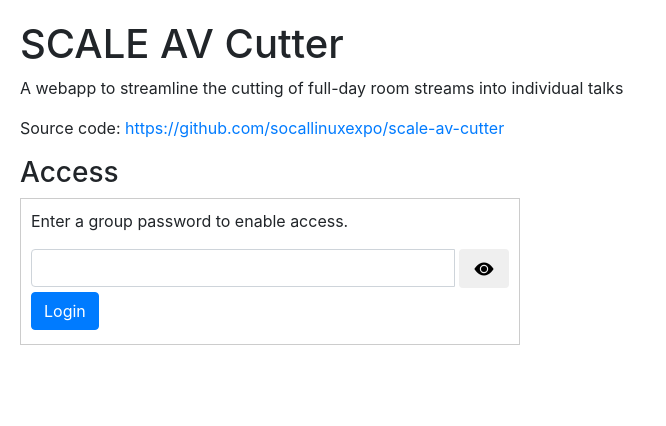
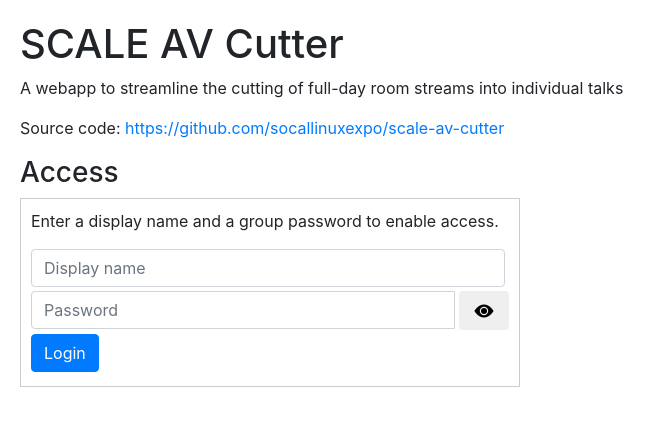
Before and after one commit to socallinuxexpo/scale-av-cutter, a Flask app: page / in a window 1280 px wide. Shown: the top 426 px of the page, without its empty margins (0-666 px from the left). Run offline with Flask 2, Linux system fonts and the light colour scheme; some libraries are stand-ins or nearby versions.

Commit message:
all: implement display name
Display name is now required for login, although it can be arbitrary.
This display name is logged when editing a talk.

```diff
--- a/main.py
+++ b/main.py
@@ -15,10 +15,8 @@ def room_days_query():
                 .order_by(RoomDay.date)\
                 .order_by(RoomDay.room)
 
-def access_level(password=None):
-    if password is None:
-        password = request.cookies.get('password', None)
-
+# Match password against configured passwords
+def check_level(password):
     # Yes, it's vulnerable to timing attacks. Ping the maintainer if this
     # really matters.
     if password == app.config['EDITOR_KEY']:
@@ -29,16 +27,42 @@ def access_level(password=None):
         return 3
     return 0
 
+# Retrieve name and access level of user via cookies
+def access(password=None, require_name=True):
+    # Retrieve password via cookies if not given
+    if password is None:
+        password = request.cookies.get('password', None)
+
+    # Retrieve name
+    name = request.cookies.get('name', "")
+
+    # Evaluate level.
+    level = check_level(password)
+
+    # Require name?
+    if require_name and not name:
+        level = 0
+
+    return (name, level)
+
+# Index page - login page and list of room days
 @app.route('/')
 def index():
-    level = access_level()
+    name, level = access()
     room_days = []
     statuses = {}
-    fail = expect(request, "fail", optional=True)
+    fail_str = expect(request, "fail", optional=True)
 
+    # List of login failure reasons
+    fails = set()
+    if fail_str:
+        fails = set(fail_str.split(","))
+
+    # Display list of room days if logged in
     if level > 0:
         room_days = room_days_query().all()
 
+        # Evaluate statuses
         for room_day in room_days:
             needs_cut = False
             needs_review = False
@@ -59,28 +83,40 @@ def index():
                 "done": not needs_cut and not needs_review,
             }
 
+    # Render
     return render_template("index.html",
+                           name=name,
                            level=level,
-                           fail=fail,
+                           fails=fails,
                            room_days=room_days,
                            statuses=statuses)
 
 @app.route('/logout', methods=['POST'])
 def logout():
     resp = make_response(redirect('/'))
+    resp.set_cookie('name', expires=0)
     resp.set_cookie('password', expires=0)
     return resp
 
 @app.route('/login', methods=['POST'])
 def login():
+    name = expect(request, 'name', optional=True)
     password = expect(request, 'password', optional=True)
-    level = access_level(password)
+    level = check_level(password)
 
-    if level > 0:
+    fails = []
+    if level == 0:
+        fails.append('password')
+    if not name or not name.strip() or len(name) > 32:
+        fails.append('name')
+
+    if not fails:
         resp = make_response(redirect('/'))
+        resp.set_cookie('name', name)
         resp.set_cookie('password', password)
     else:
-        resp = make_response(redirect('/?fail=1'))
+        resp = make_response(redirect('/?fail=' + ','.join(fails)))
+        resp.set_cookie('name', expires=0)
         resp.set_cookie('password', expires=0)
 
     return resp
@@ -88,7 +124,8 @@ def login():
 @app.route('/<day>/<room>')
 def roomday(day, room):
     # Check for access level
-    if access_level() < 1:
+    name, level = access()
+    if level < 1:
         abort(403)
 
     room_day = room_days_query()\
@@ -99,7 +136,8 @@ def roomday(day, room):
         abort(404)
 
     return render_template("roomday.html",
-                           level=access_level(),
+                           name=name,
+                           level=level,
                            room_day=room_day,
                            EditStatus=EditStatus,
                            ReviewStatus=ReviewStatus)
@@ -109,7 +147,7 @@ def roomday(day, room):
 @commit_db
 def vid():
     # Check for access level
-    if access_level() < 3:
+    if access()[1] < 3:
         access_error()
 
     room_day_id = expect(request, 'id')
@@ -130,7 +168,7 @@ def vid():
 @commit_db
 def comment():
     # Check for access level
-    if access_level() < 3:
+    if access()[1] < 3:
         access_error()
 
     room_day_id = expect(request, 'id')
@@ -151,7 +189,7 @@ def comment():
 @commit_db
 def xml():
     # Check for access level
-    if access_level() < 3:
+    if access()[1] < 3:
         access_error()
 
     url = expect(request, "url")
@@ -174,7 +212,7 @@ def xml():
 @catch_error
 def generate_json():
     # Check for access level
-    if access_level() < 1:
+    if access()[1] < 1:
         access_error()
 
     approved_only = expect(request, "approved", optional=True)
@@ -218,9 +256,11 @@ def generate_json():
 @commit_db
 def edit():
     # Check for access level
-    if access_level() < 1:
+    name, level = access()
+    if level < 1:
         access_error()
 
+    # Fetch/validate parameters
     talk_id_str = expect(request, 'id')
     start_str = expect(request, 'start')
     end_str = expect(request, 'end')
@@ -233,6 +273,7 @@ def edit():
     except:
         input_error()
 
+    # Fetch Talk obj
     talk = db.session.query(Talk).get(talk_id)
     if not talk:
         input_error()
@@ -241,9 +282,11 @@ def edit():
     if talk.review_status == ReviewStatus[1]:
         error("Cannot be modified because this talk has already been approved")
 
+    # Edit talk
     talk.start = start
     talk.end = end
     talk.edit_status = status
+    talk.last_edited_by = name
     return {}
 
 @app.route('/notes', methods=['POST'])
@@ -251,9 +294,11 @@ def edit():
 @commit_db
 def notes():
     # Check for access level
-    if access_level() < 1:
+    _, level = access()
+    if level < 1:
         access_error()
 
+    # Fetch/validate parameters
     talk_id_str = expect(request, 'id')
     notes = expect(request, 'notes')
     try:
@@ -263,14 +308,16 @@ def notes():
     if len(notes) > 3000:
         error("Notes cannot exceed 3000 chars")
 
+    # Fetch Talk obj
     talk = db.session.query(Talk).get(talk_id)
     if not talk:
         input_error()
 
     # If review status is approved, only reviewers and admins can edit it
-    if talk.review_status == ReviewStatus[1] and access_level() < 2:
+    if talk.review_status == ReviewStatus[1] and level < 2:
         error("Cannot be modified because this talk has already been approved")
 
+    # Edit talk
     talk.notes = notes
     return {}
 
@@ -279,13 +326,13 @@ def notes():
 @commit_db
 def review():
     # Check for access level
-    if access_level() < 1:
+    name, level = access()
+    if level < 1:
         access_error()
 
+    # Fetch/validate parameters
     talk_id_str = expect(request, 'id')
     status = expect(request, 'status')
-
-    # Basic validation
     try:
         talk_id = int(talk_id_str)
         assert status in ReviewStatus
@@ -298,7 +345,7 @@ def review():
         input_error()
 
     # Branch: Editors may _only_ transition review status from Rejected to Reviewing
-    if access_level() == 1:
+    if level == 1:
         if talk.review_status != ReviewStatus[2] or status != ReviewStatus[0]:
             error("Editors may only reset a rejected review")
 
@@ -316,9 +363,10 @@ def review():
 @commit_db
 def auto_vids():
     # Check for access level
-    if access_level() < 3:
+    if access()[1] < 3:
         access_error()
 
+    # Fetch/validate parameters
     api_key = expect(request, "api_key")
     channel_id = expect(request, "channel_id")
     query = expect(request, "query", optional=True)
@@ -326,7 +374,7 @@ def auto_vids():
     # Fetch all room days
     room_days = room_days_query().all()
 
-    # Fetch all videos from SCALE YT channel
+    # Fetch all videos from channel
     yt = build('youtube', 'v3', developerKey=api_key)
     page_token = None
     while True:
@@ -366,7 +414,7 @@ def auto_vids():
 @commit_db
 def clear_vids():
     # Check for access level
-    if access_level() < 3:
+    if access()[1] < 3:
         access_error()
 
     # Clear VID from all room days
--- a/models.py
+++ b/models.py
@@ -10,6 +10,8 @@ class RoomDay(db.Model):
     date        = db.Column(db.Date, nullable=False)
     vid         = db.Column(db.Text, nullable=False)
     comment     = db.Column(db.Text, nullable=False, default="")
+
+    checked_out_by = db.Column(db.Text, nullable=False, default="")
 
     talks = db.relationship('Talk', order_by="Talk.sched_start")
 
@@ -31,3 +33,5 @@ class Talk(db.Model):
 
     review_status   = db.Column(db.Enum(*ReviewStatus, name="ReviewStatus"), default=ReviewStatus[0], nullable=False)
     edit_status     = db.Column(db.Enum(*EditStatus, name="EditStatus"), default=EditStatus[0], nullable=False)
+
+    last_edited_by = db.Column(db.Text, nullable=False, default="")
--- a/templates/index.html
+++ b/templates/index.html
@@ -16,11 +16,15 @@
 
   <h3>Access</h3>
   {% if level == 0 %}
-  {% if fail %}<p class="failed">Incorrect password</p>{% endif %}
+  {% if "name" in fails  %}<p class="failed">Please set a non-empty display name</p>{% endif %}
+  {% if "password" in fails  %}<p class="failed">Incorrect password</p>{% endif %}
   <form action="/login" method="post">
-    <p>Enter a group password to enable access.</p>
+    <p>Enter a display name and a group password to enable access.</p>
     <div class="input-group mb-1">
-      <input class="form-control mr-1" type="password" name="password" id="password">
+      <input class="form-control mr-1" type="text" name="name" id="name" placeholder="Display name">
+    </div>
+    <div class="input-group mb-1">
+      <input class="form-control mr-1" type="password" name="password" id="password" placeholder="Password">
       <button type="button" class="show-hide btn btn-default" aria-label="Show hide password">
         <img class="show-hide-set-visible" src="/static/icons/eye-fill.svg" alt="" width="24" height="24">
         <img class="show-hide-set-hidden" src="/static/icons/eye-slash-fill.svg" alt="" width="24" height="24" hidden>
@@ -31,6 +35,7 @@
   {% else %}
   <form action="/logout" method="post">
     {% set access_names = {1:"Editor", 2:"Reviewer", 3:"Admin"} %}
+    <label>Display name: <strong>{{ name|e }}</strong></label><br>
     <label>Access level: <strong>{{ access_names[level] }}</strong></label>
     <button class="btn-sm btn-secondary float-right" type="submit" id="logout">Logout</button>
   </form>
```
Also changed, not shown: migrations/versions/2ffe8f727155_add_checked_out_by_last_edited_by_last_.py (added, +30 -0 lines), static/roomday.js (+12 -3 lines), templates/roomday.html (+6 -1 lines).
